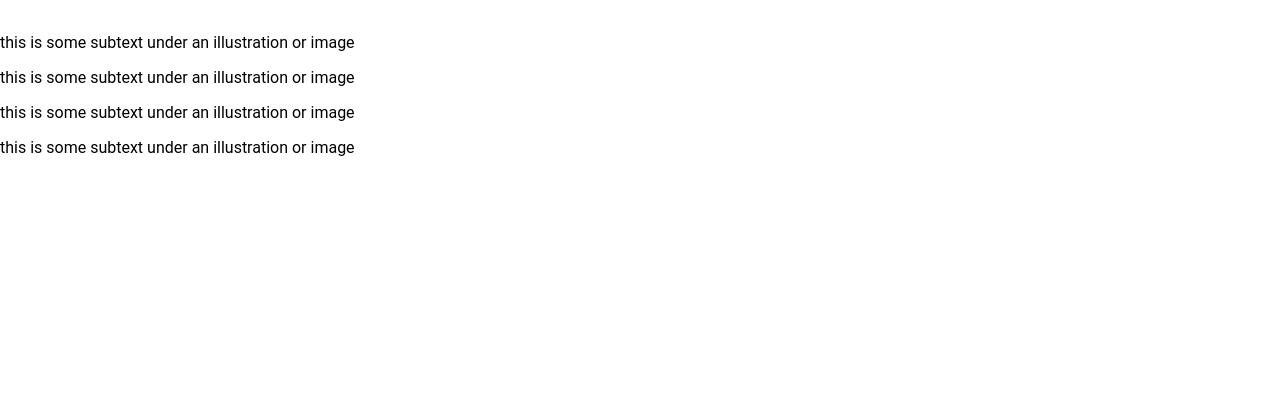
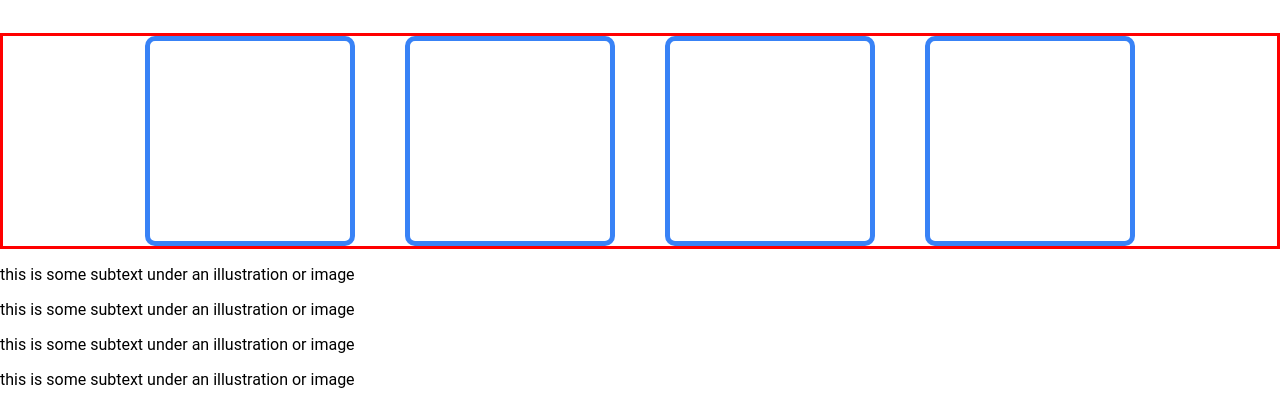
Before and after one commit to lavanbahi1/landing-page, a plain HTML site: page index.html in a window 1280 px wide. Shown: the part 599-1004 px from the top of the page. Before the commit the page ends 800 px from the top, so only its background shows below. Drawn offline with Linux system fonts and the light colour scheme.

Commit message:
Create blue boxes in information section

```diff
--- a/style.css
+++ b/style.css
@@ -94,3 +94,18 @@ img {
     color: #1F2937;
     font-weight: 900;
 }
+
+.infoboxescontainer {
+    display: flex;
+    justify-content: center;
+    gap: 50px;
+    border: solid red;
+}
+
+.infoboxescontainer > * {
+    width: 200px;
+    height: 200px;
+    border-radius: 10px;
+    border: solid #3882F6;
+    border-width: thick;
+}
```
